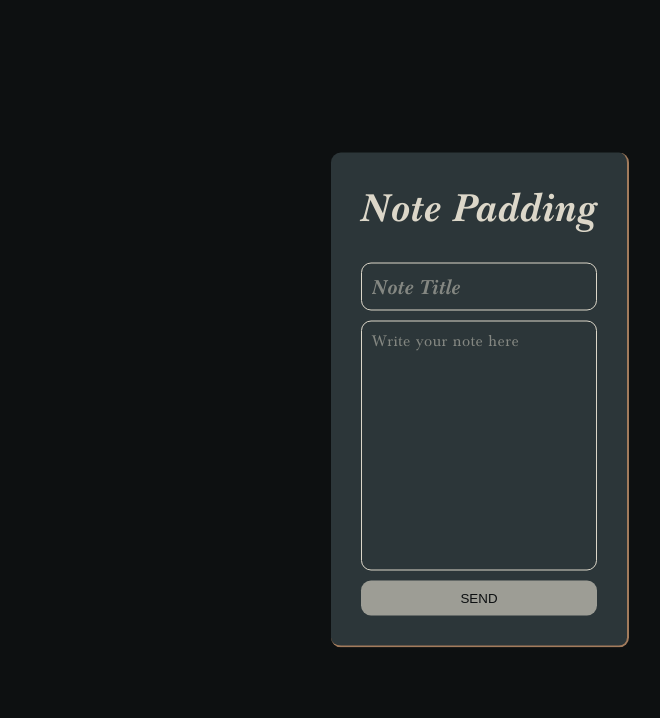
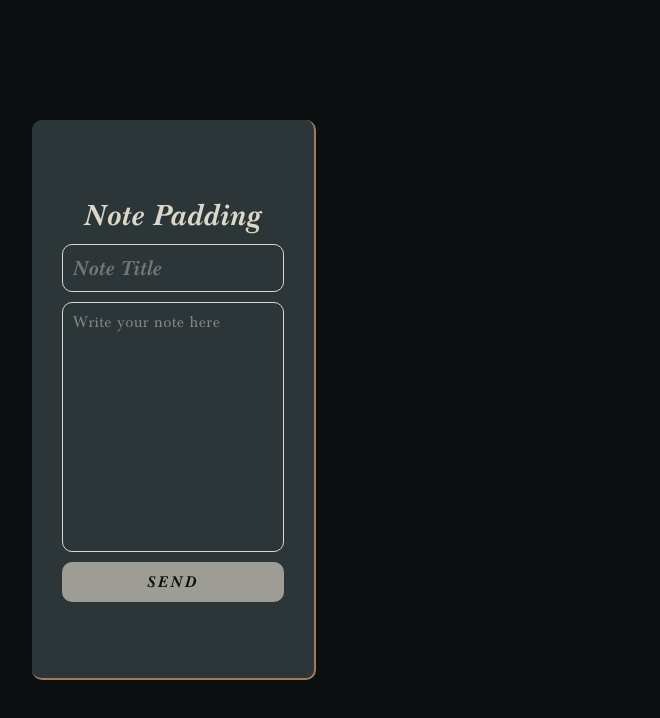
Before and after one commit to martinsgabel/note-padding, a React (Create React App) app: page / in a window 1280 px wide. Shown: the top 718 px of the page, without its empty margins (160-820 px from the left). Built offline with nearby package versions, Linux system fonts and the light colour scheme.

Commit message:
style: main page css finished

```diff
--- a/src/Components/NotePad.css
+++ b/src/Components/NotePad.css
@@ -22,6 +22,8 @@ form {
   box-sizing: border-box;
   padding: 10px;
   border: 1px solid #dcd7c9;
+  outline: none;
+  margin-top: 10px;
 }
 
 .text-input {
@@ -35,6 +37,7 @@ form {
   padding: 10px;
   height: 250px;
   resize: none;
+  outline: none;
 }
 
 .title-input:active,
@@ -42,10 +45,24 @@ form {
 .text-input:active,
 .text-input:hover {
   border: 1px solid #dcd7c9;
+  outline: none;
 }
 
-::placeholder {
+.text-input::placeholder {
   color: #dcd7c981;
+  font-size: 1em;
+}
+
+.send-button, .send-button:active {
+  color: #0d1011;
+  text-transform: uppercase;
+  font-family: "Baskerville Bold-Italic";
+  font-size: 1em;
+  letter-spacing: 2px;
+  font-weight: bold;
+  background-color: #dcd7c9;
+  padding: 10px 0px;
+  border-radius: 10px;
 }
 
 .send-button:disabled {
@@ -55,11 +72,3 @@ form {
   padding: 10px 0px;
   border-radius: 10px;
 }
-
-.send-button, .send-button:active {
-  color: #0d1011;
-  text-transform: uppercase;
-  background-color: #dcd7c9;
-  padding: 10px 0px;
-  border-radius: 10px;
-}
--- a/src/Components/StickNotes.css
+++ b/src/Components/StickNotes.css
@@ -18,7 +18,7 @@
   margin-bottom: 20px;
   padding: 10px;
   border-radius: 10px;
-  width: 40%;
+  width: 245px;
   height: 150px;
   flex-wrap: wrap;
 }
--- a/src/Pages/Home.css
+++ b/src/Pages/Home.css
@@ -10,9 +10,11 @@ body {
 
 main {
   width: 70%;
+  height: 70%;
   display: flex;
   flex-direction: row;
   justify-content: center;
+  align-items: stretch;
   margin: 0;
   position: absolute;
   top: 50%;
@@ -24,6 +26,7 @@ main {
   display: flex;
   flex-direction: column;
   justify-content: center;
+  align-items: center;
   padding: 30px;
   background-color: #2c3639;
   border-right: 2px solid #a27b5c;
@@ -37,12 +40,32 @@ main {
 }
 
 .title {
-  color: #dcd7c9;;
+  color: #dcd7c9;
   font-family: "Baskerville Bold-Italic";
-  font-size: 40px;
-  padding-bottom: 30px;
+  font-size: 30px;
 }
 
 .notes {
-  overflow: scroll;
+  overflow: auto;
+  flex-grow: 2;
 }
+
+.notes::-webkit-scrollbar {
+  border-radius: 10px;
+}
+
+.notes::-webkit-scrollbar-track {
+  background-color: #0d1011;
+  border-radius: 10px;
+}
+
+.notes::-webkit-scrollbar-button {
+  display: none;
+}
+
+.notes::-webkit-scrollbar-thumb {
+  background-color: #2c3639;
+  border-radius: 10px;
+  border-right: 2px solid #a27b5c;
+  border-bottom: 2px solid #a27b5c;
+}
```
